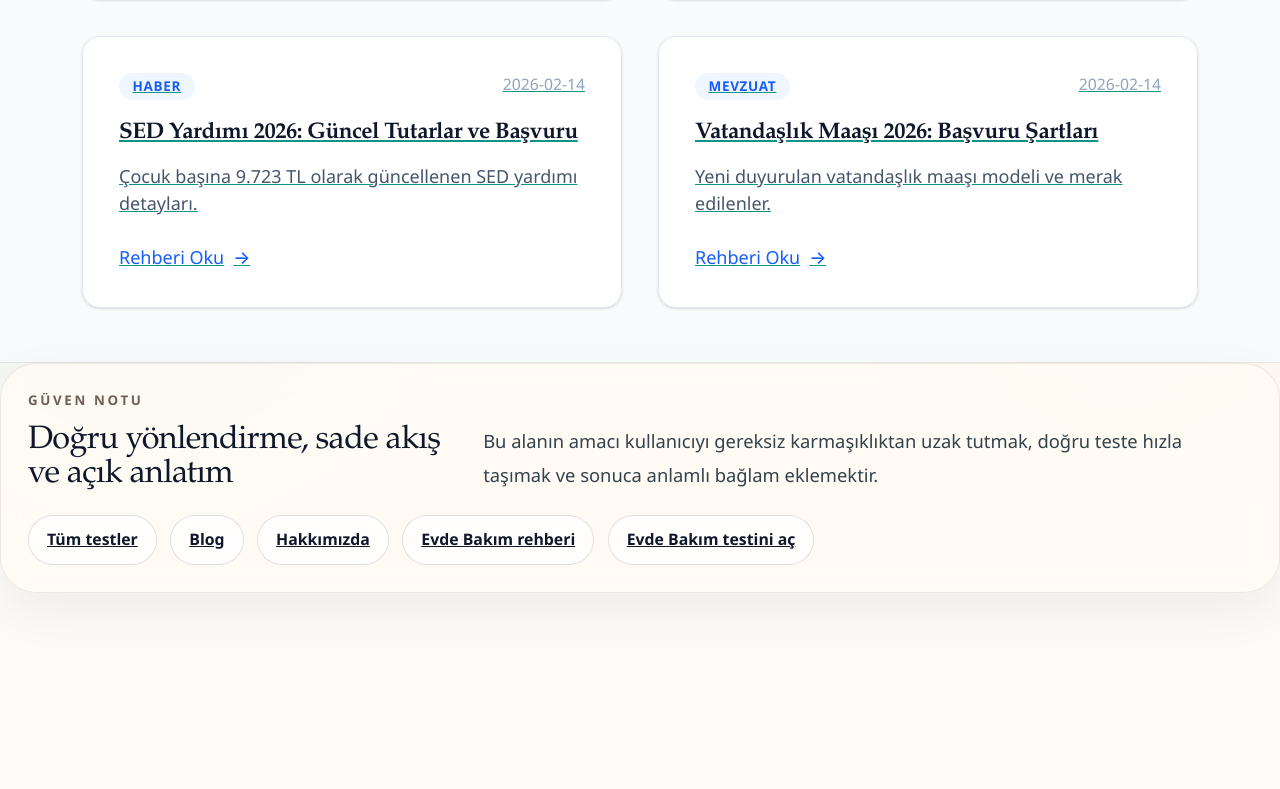
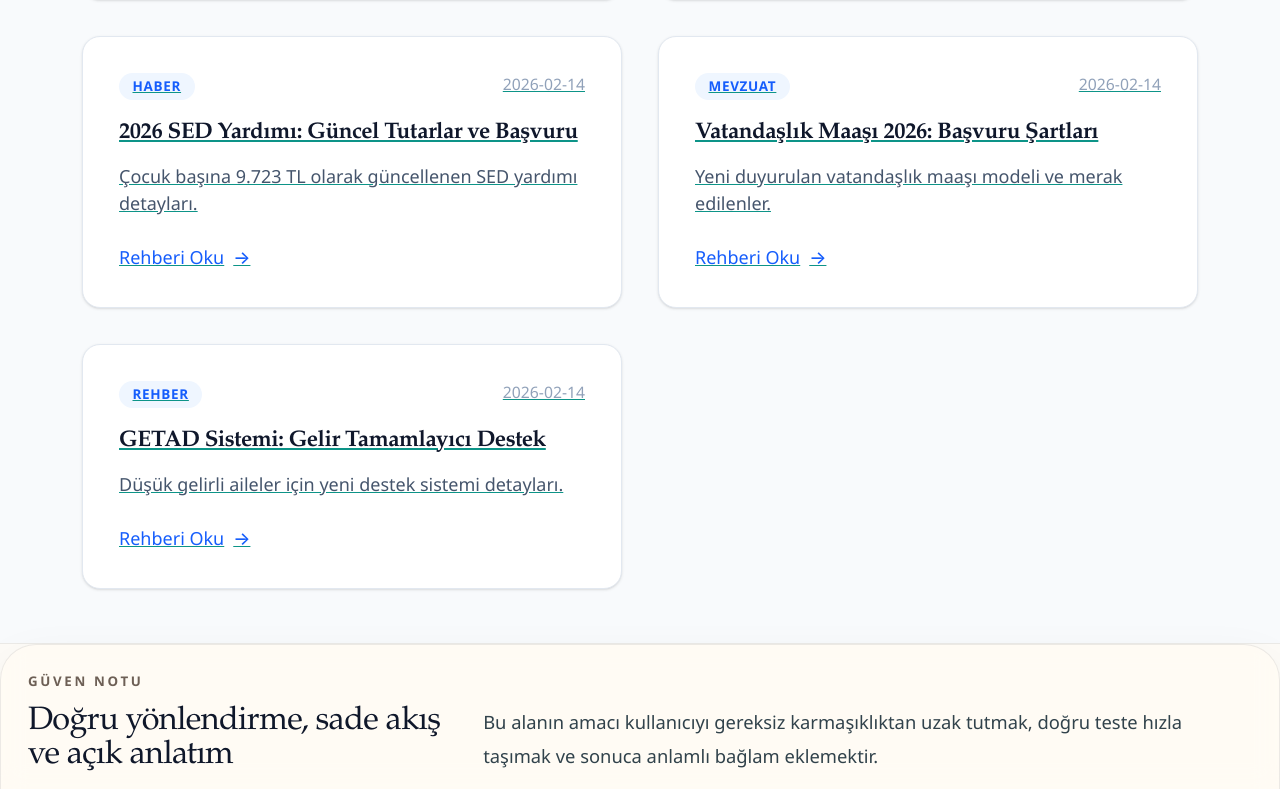
Before and after one commit to SocialRightLabs/SocialRightOS-frontend, a Next.js app: page /blog in a window 1280 px wide. Shown: the part 657-1446 px from the top of the page. Before the commit the page ends 1250 px from the top, so only its background shows below. Built offline with nearby package versions, Linux system fonts and the light colour scheme; no server answers.

Commit message:
fix: shorten blog URLs to avoid InvalidCharacterError and update list page

```diff
--- a/src/app/blog/page.tsx
+++ b/src/app/blog/page.tsx
@@ -22,17 +22,24 @@ const posts = [
     date: "2026-01-01"
   },
   {
-    slug: "sed-yardimi-2026-guncel-tutarlari-aciklandi",
-    title: "SED Yardımı 2026: Güncel Tutarlar ve Başvuru",
+    slug: "2026-sed-yardimi-rehberi",
+    title: "2026 SED Yardımı: Güncel Tutarlar ve Başvuru",
     summary: "Çocuk başına 9.723 TL olarak güncellenen SED yardımı detayları.",
     category: "Haber",
     date: "2026-02-14"
   },
   {
-    slug: "vatandaslik-maasi-2026-kimler-yararlanacak",
+    slug: "vatandaslik-maasi-2026-rehberi",
     title: "Vatandaşlık Maaşı 2026: Başvuru Şartları",
     summary: "Yeni duyurulan vatandaşlık maaşı modeli ve merak edilenler.",
     category: "Mevzuat",
+    date: "2026-02-14"
+  },
+  {
+    slug: "getad-sistemi-rehberi",
+    title: "GETAD Sistemi: Gelir Tamamlayıcı Destek",
+    summary: "Düşük gelirli aileler için yeni destek sistemi detayları.",
+    category: "Rehber",
     date: "2026-02-14"
   }
 ];
```
Also changed, not shown: src/app/blog/2026-sed-yardimi-rehberi/page.tsx (renamed from src/app/blog/2026-sed-yardimi-ailenizin-gelecegi-i̇cin-yeni-destek-tutarlari-ve-basvuru-rehberi/page.tsx), src/app/blog/getad-sistemi-rehberi/page.tsx (renamed from src/app/blog/dusuk-gelirli-ailelere-mujde-gelir-tamamlayici-aile-destek-sistemi-(getad)-basliyor-–-detayli-rehber/page.tsx), src/app/blog/vatandaslik-maasi-2026-rehberi/page.tsx (renamed from src/app/blog/vatandaslik-maasi-2026-rehberi-yeni-sosyal-yardim-modeliyle-kimler-ne-kadar-alacak/page.tsx).
